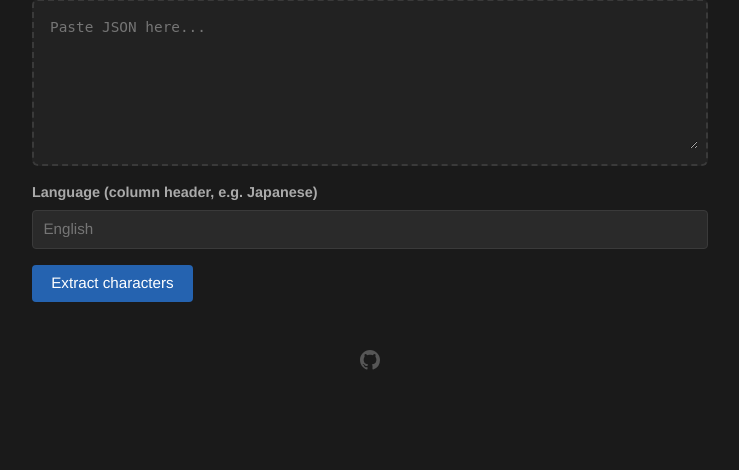
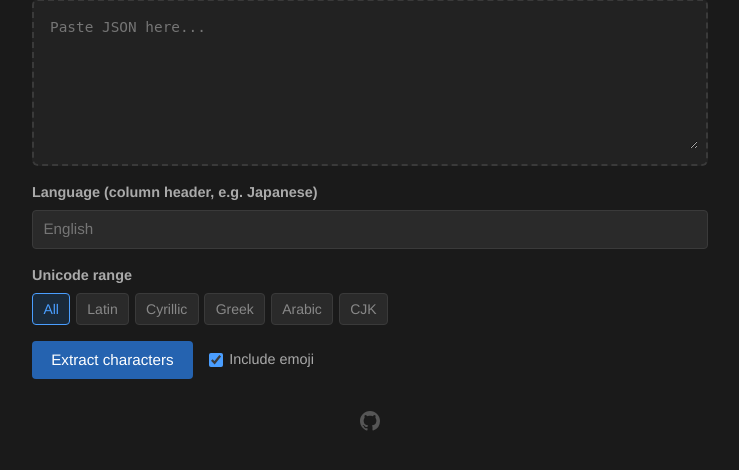
Before and after one commit to LLarean/localization-char-extractor, an ASP.NET Core app: page / in a window 1280 px wide. Shown: the part 116-586 px from the top of the page, without its empty margins (270-1009 px from the left). Run offline with ASP.NET Core 8, Linux system fonts and the light colour scheme; style sheets or scripts are compiled from the project's sources.

Commit message:
feat: add emoji filter, unicode presets, and multi-language char selection
- Add checkbox to include/exclude emoji from extraction
- Add unicode range presets: All/Latin/Cyrillic/Greek/Arabic/CJK
- Add multi-language chip selector with first language selected by default
- Add click-to-toggle chars with all/none controls
- Add U+XXXX tooltip on char hover
- Add Ctrl+Enter shortcut to trigger extraction
- Add JSON auto-save to localStorage with restore on reload
- Remove unused Counter and Weather nav links

```diff
--- a/Layout/NavMenu.razor
+++ b/Layout/NavMenu.razor
@@ -14,16 +14,6 @@
                 <span class="bi bi-house-door-fill-nav-menu" aria-hidden="true"></span> Home
             </NavLink>
         </div>
-        <div class="nav-item px-3">
-            <NavLink class="nav-link" href="counter">
-                <span class="bi bi-plus-square-fill-nav-menu" aria-hidden="true"></span> Counter
-            </NavLink>
-        </div>
-        <div class="nav-item px-3">
-            <NavLink class="nav-link" href="weather">
-                <span class="bi bi-list-nested-nav-menu" aria-hidden="true"></span> Weather
-            </NavLink>
-        </div>
     </nav>
 </div>
 
--- a/Pages/Home.razor
+++ b/Pages/Home.razor
@@ -19,22 +19,55 @@
              @ondragover:preventDefault
              @ondragenter="() => _isDragging = true"
              @ondragleave="() => _isDragging = false">
-            <textarea @bind="_jsonInput" @bind:after="ParseLanguages" placeholder="Paste JSON here..."></textarea>
+            <textarea @bind="_jsonInput" @bind:after="OnJsonChanged" placeholder="Paste JSON here..."></textarea>
         </div>
     </div>
 
     <div class="section">
-        <label>Language (column header, e.g. Japanese)</label>
-        <input @bind="_language" list="language-list" placeholder="English" />
-        <datalist id="language-list">
-            @foreach (var lang in _languages)
-            {
-                <option value="@lang" />
-            }
-        </datalist>
+        @if (_languages.Count > 0)
+        {
+            <div class="result-header">
+                <label>Languages</label>
+                <div class="result-actions">
+                    <button class="btn-link" @onclick="SelectAllLanguages">all</button>
+                    <button class="btn-link" @onclick="DeselectAllLanguages">none</button>
+                </div>
+            </div>
+            <div class="lang-grid">
+                @foreach (var lang in _languages)
+                {
+                    <span class="lang-chip @(_selectedLanguages.Contains(lang) ? "selected" : "")"
+                          @onclick="() => ToggleLanguage(lang)">@lang</span>
+                }
+            </div>
+        }
+        else
+        {
+            <label>Language (column header, e.g. Japanese)</label>
+            <input @bind="_language" placeholder="English" />
+        }
     </div>
 
-    <button class="btn-primary" @onclick="Extract" disabled="@_isExtracting">Extract characters</button>
+    <div class="section">
+        <div class="result-header">
+            <label>Unicode range</label>
+        </div>
+        <div class="lang-grid">
+            @foreach (var preset in UnicodePresets)
+            {
+                <span class="lang-chip @(_activePreset == preset.Key ? "selected" : "")"
+                      @onclick="() => _activePreset = preset.Key">@preset.Key</span>
+            }
+        </div>
+    </div>
+
+    <div class="extract-row">
+        <button class="btn-primary" @onclick="Extract" disabled="@_isExtracting">Extract characters</button>
+        <label class="checkbox-label">
+            <input type="checkbox" @bind="_includeEmoji" />
+            Include emoji
+        </label>
+    </div>
 
     @if (_isExtracting)
     {
@@ -46,11 +79,19 @@
     @if (_runes.Count > 0)
     {
         <div class="section">
-            <label>Unique characters (@_charCount)</label>
+            <div class="result-header">
+                <label>Unique characters (@ActiveCharCount@(_excludedRunes.Count > 0 ? $" / {_runes.Count}" : ""))</label>
+                <div class="result-actions">
+                    <button class="btn-link" @onclick="SelectAll">all</button>
+                    <button class="btn-link" @onclick="DeselectAll">none</button>
+                </div>
+            </div>
             <div class="char-grid">
                 @foreach (var rune in _runes)
                 {
-                    <span class="char-chip">@rune.ToString()</span>
+                    <span class="char-chip @(_excludedRunes.Contains(rune) ? "excluded" : "")"
+                          title="U+@(rune.Value.ToString("X4"))"
+                          @onclick="() => ToggleRune(rune)">@rune.ToString()</span>
                 }
             </div>
             <button class="btn-secondary" @onclick="CopyToClipboard">Copy to clipboard</button>
@@ -79,11 +120,26 @@
 @code {
     private string _jsonInput = "";
     private string _language = "";
-    private string _result = "";
     private string _error = "";
-    private int _charCount = 0;
     private List<Rune> _runes = new();
+    private HashSet<Rune> _excludedRunes = new();
     private List<string> _languages = new();
+    private HashSet<string> _selectedLanguages = new();
+
+    private int ActiveCharCount => _runes.Count - _excludedRunes.Count;
+    private bool _includeEmoji = true;
+    private string _activePreset = "All";
+
+    private static readonly IReadOnlyDictionary<string, (int From, int To)?> UnicodePresets =
+        new Dictionary<string, (int, int)?>
+        {
+            ["All"]      = null,
+            ["Latin"]    = (0x0020, 0x024F),
+            ["Cyrillic"] = (0x0400, 0x04FF),
+            ["Greek"]    = (0x0370, 0x03FF),
+            ["Arabic"]   = (0x0600, 0x06FF),
+            ["CJK"]      = (0x4E00, 0x9FFF),
+        };
     private bool _isDragging = false;
     private bool _isLoading = false;
     private bool _isExtracting = false;
@@ -96,6 +152,15 @@
         {
             _selfRef = DotNetObjectReference.Create(this);
             await JS.InvokeVoidAsync("registerDropZone", _dropZoneRef, _selfRef);
+            await JS.InvokeVoidAsync("registerKeyboardShortcuts", _selfRef);
+
+            var saved = await JS.InvokeAsync<string?>("localStorage.getItem", "lce_json");
+            if (!string.IsNullOrEmpty(saved))
+            {
+                _jsonInput = saved;
+                ParseLanguages();
+                StateHasChanged();
+            }
         }
     }
 
@@ -112,13 +177,23 @@
         _jsonInput = content;
         _isDragging = false;
         _isLoading = false;
+        OnJsonChanged();
+        StateHasChanged();
+    }
+
+    [JSInvokable]
+    public Task TriggerExtract() => Extract();
+
+    private void OnJsonChanged()
+    {
         ParseLanguages();
-        StateHasChanged();
+        _ = JS.InvokeVoidAsync("localStorage.setItem", "lce_json", _jsonInput);
     }
 
     private void ParseLanguages()
     {
         _languages.Clear();
+        _selectedLanguages.Clear();
         if (string.IsNullOrWhiteSpace(_jsonInput)) return;
         try
         {
@@ -129,6 +204,9 @@
                 if (!string.IsNullOrEmpty(name))
                     _languages.Add(name);
             }
+
+            if (_languages.Count > 0)
+                _selectedLanguages.Add(_languages[0]);
         }
         catch { }
     }
@@ -136,8 +214,8 @@
     private async Task Extract()
     {
         _error = "";
-        _result = "";
         _runes = new();
+        _excludedRunes.Clear();
         _isExtracting = true;
         await Task.Yield();
 
@@ -149,30 +227,42 @@
                 .GetProperty("files")
                 .EnumerateArray();
 
+            var targets = _languages.Count > 0
+                ? _selectedLanguages
+                : (string.IsNullOrWhiteSpace(_language) ? [] : new HashSet<string> { _language });
+
+            if (targets.Count == 0)
+            {
+                _error = "Please select at least one language.";
+                return;
+            }
+
             var runeSet = new HashSet<Rune>();
 
             foreach (var file in files)
             {
-                if (file.GetProperty("name").GetString() != _language) continue;
+                if (!targets.Contains(file.GetProperty("name").GetString() ?? "")) continue;
 
                 var content = file.GetProperty("content").GetString();
                 var contentDoc = System.Text.Json.JsonDocument.Parse(content);
 
+                var range = UnicodePresets[_activePreset];
+
                 foreach (var prop in contentDoc.RootElement.EnumerateObject())
                     foreach (var rune in (prop.Value.GetString() ?? "").EnumerateRunes())
-                        if (rune.Value > 31 && rune.Value != 127)
+                        if (rune.Value > 31 && rune.Value != 127
+                            && (_includeEmoji || !IsEmoji(rune))
+                            && (range is null || rune.Value >= range.Value.From && rune.Value <= range.Value.To))
                             runeSet.Add(rune);
             }
 
             if (runeSet.Count == 0)
             {
-                _error = $"Language '{_language}' not found or empty.";
+                _error = "No characters found for the selected language(s).";
                 return;
             }
 
             _runes = runeSet.OrderBy(r => r.Value).ToList();
-            _result = string.Concat(_runes);
-            _charCount = _runes.Count;
         }
         catch (Exception ex)
         {
@@ -184,9 +274,34 @@
         }
     }
 
+    private static bool IsEmoji(Rune rune) =>
+        rune.Value is (>= 0x2600 and <= 0x27BF)  // Miscellaneous Symbols, Dingbats
+        or >= 0x1F000;                             // Supplementary emoji blocks
+
+    private void ToggleLanguage(string lang)
+    {
+        if (!_selectedLanguages.Remove(lang))
+            _selectedLanguages.Add(lang);
+    }
+
+    private void SelectAllLanguages() => _selectedLanguages = new(_languages);
+
+    private void DeselectAllLanguages() => _selectedLanguages.Clear();
+
+    private void ToggleRune(Rune rune)
+    {
+        if (!_excludedRunes.Remove(rune))
+            _excludedRunes.Add(rune);
+    }
+
+    private void SelectAll() => _excludedRunes.Clear();
+
+    private void DeselectAll() => _excludedRunes = new(_runes);
+
     private async Task CopyToClipboard()
     {
-        await JS.InvokeVoidAsync("copyToClipboard", _result);
+        var text = string.Concat(_runes.Where(r => !_excludedRunes.Contains(r)));
+        await JS.InvokeVoidAsync("copyToClipboard", text);
     }
 
     public void Dispose() => _selfRef?.Dispose();
--- a/Pages/Home.razor.css
+++ b/Pages/Home.razor.css
@@ -112,6 +112,19 @@ h1 {
     font-size: 1rem;
     color: #e0e0e0;
     user-select: none;
+    cursor: pointer;
+    transition: border-color 0.15s, color 0.15s, opacity 0.15s;
+}
+
+.char-chip:hover {
+    border-color: #4a9eff;
+    color: #4a9eff;
+}
+
+.char-chip.excluded {
+    opacity: 0.2;
+    border-color: transparent;
+    color: #e0e0e0;
 }
 
 .btn-primary,
@@ -124,14 +137,43 @@ h1 {
     transition: background-color 0.15s;
 }
 
+.extract-row {
+    display: flex;
+    align-items: center;
+    gap: 1rem;
+    margin-bottom: 1rem;
+}
+
+.checkbox-label {
+    display: flex;
+    align-items: center;
+    gap: 0.4rem;
+    font-size: 0.9rem;
+    color: #aaa;
+    cursor: pointer;
+    user-select: none;
+}
+
+.checkbox-label input[type="checkbox"] {
+    accent-color: #4a9eff;
+    width: 14px;
+    height: 14px;
+    margin: 0;
+    cursor: pointer;
+}
+
 .btn-primary {
     color: #fff;
     background-color: #2563b0;
-    margin-bottom: 1rem;
 }
 
 .btn-primary:hover {
     background-color: #1d4f91;
+}
+
+.btn-primary:disabled {
+    opacity: 0.5;
+    cursor: not-allowed;
 }
 
 .btn-secondary {
@@ -155,6 +197,63 @@ h1 {
     font-size: 0.9rem;
 }
 
+.lang-grid {
+    display: flex;
+    flex-wrap: wrap;
+    gap: 0.35rem;
+}
+
+.lang-chip {
+    display: inline-flex;
+    align-items: center;
+    padding: 0.3rem 0.65rem;
+    background-color: #2a2a2a;
+    border: 1px solid #3a3a3a;
+    border-radius: 4px;
+    font-size: 0.875rem;
+    color: #888;
+    cursor: pointer;
+    user-select: none;
+    transition: border-color 0.15s, color 0.15s, background-color 0.15s;
+}
+
+.lang-chip.selected {
+    background-color: #1a2a3a;
+    border-color: #4a9eff;
+    color: #4a9eff;
+}
+
+.lang-chip:not(.selected):hover {
+    border-color: #555;
+    color: #ccc;
+}
+
+.result-header {
+    display: flex;
+    align-items: baseline;
+    justify-content: space-between;
+}
+
+.result-actions {
+    display: flex;
+    gap: 0.5rem;
+}
+
+.btn-link {
+    background: none;
+    border: none;
+    padding: 0;
+    font-size: 0.8rem;
+    color: #4a9eff;
+    cursor: pointer;
+    opacity: 0.6;
+    transition: opacity 0.15s;
+}
+
+.btn-link:hover {
+    opacity: 1;
+}
+
 .github-link {
     display: block;
     width: fit-content;
--- a/wwwroot/index.html
+++ b/wwwroot/index.html
@@ -27,6 +27,15 @@
     window.copyToClipboard = (text) => {
         navigator.clipboard.writeText(text);
     };
+
+    window.registerKeyboardShortcuts = (dotNetRef) => {
+        document.addEventListener('keydown', (e) => {
+            if (e.ctrlKey && e.key === 'Enter') {
+                e.preventDefault();
+                dotNetRef.invokeMethodAsync('TriggerExtract');
+            }
+        });
+    };
 </script>
 
 <body>
```
